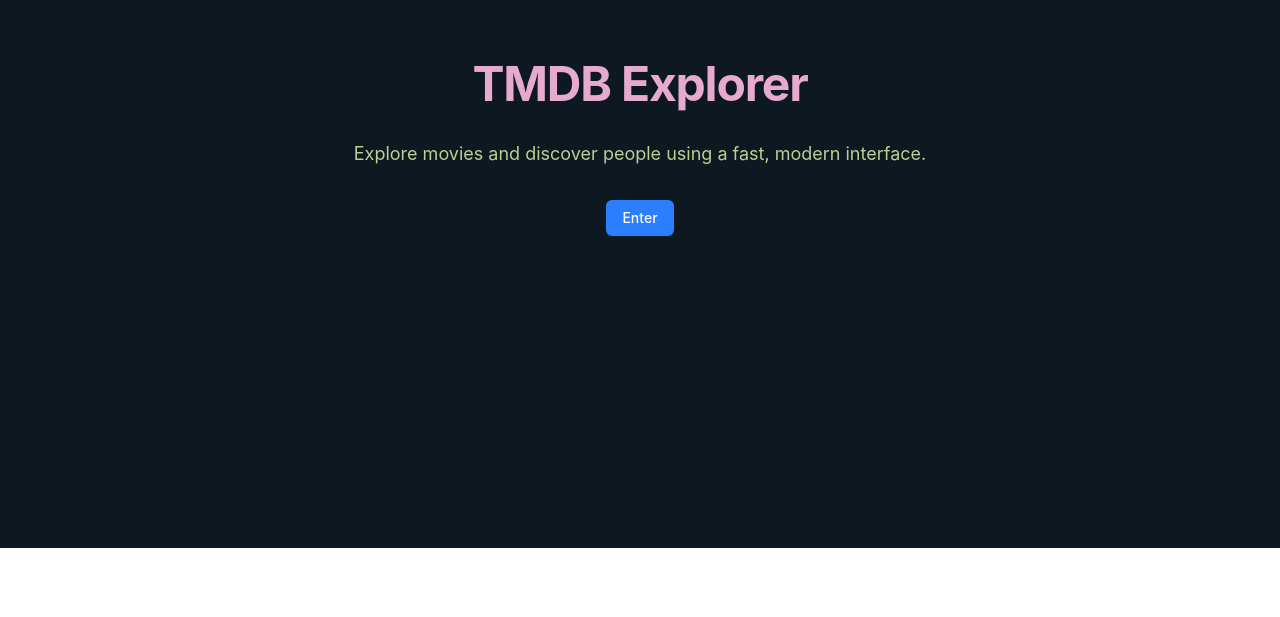
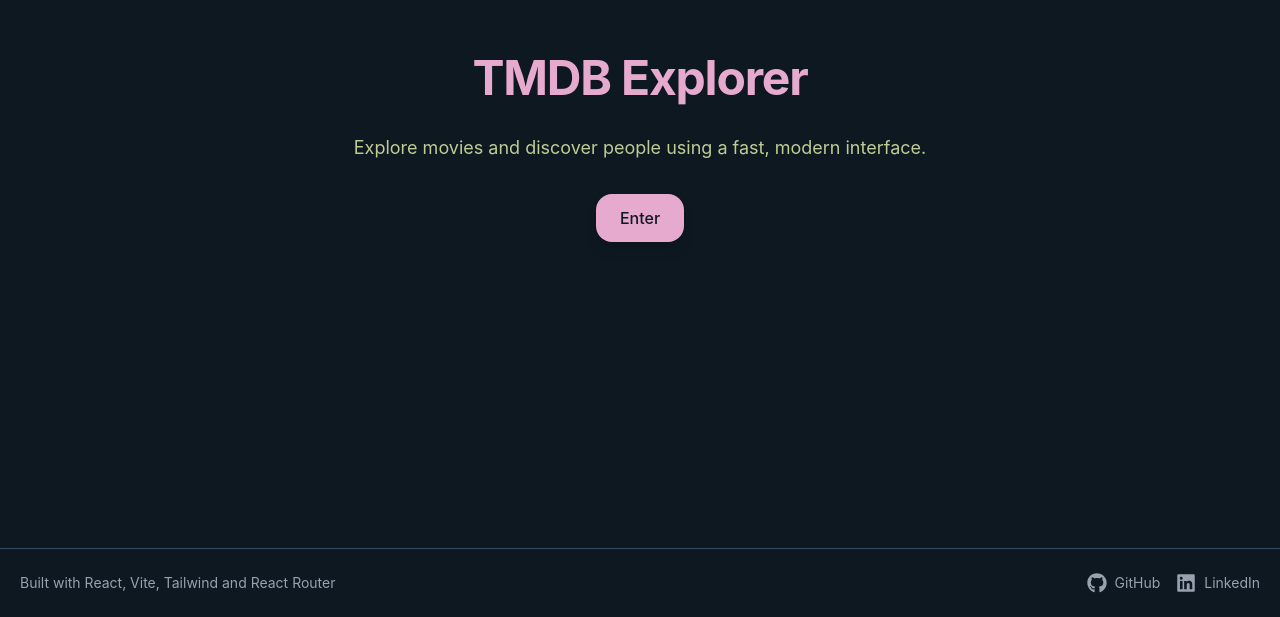
Before and after one commit to RitaLi3711/TMDB-Shop, a React (Vite) app: page / in a window 1280 px wide. Shown: the part 252-869 px from the top of the page. Before the commit the page ends 800 px from the top, so only its background shows below. Built offline with nearby package versions, Linux system fonts and the light colour scheme; no server answers.

Commit message:
Fixed match errors

```diff
--- a/src/components/controls/buttons/Button.tsx
+++ b/src/components/controls/buttons/Button.tsx
@@ -1,23 +1,26 @@
-import type { ReactNode } from "react";
+import type { ReactNode } from 'react';
 
 type ButtonProps = {
   children: ReactNode;
-  variant?: "primary" | "grey" | "red";
+  variant?: 'primary' | 'grey';
   disabled?: boolean;
   onClick: () => void;
 };
 
-const baseStyles = "px-4 py-2 text-sm rounded-md transition font-medium disabled:opacity-50 disabled:cursor-not-allowed";
-
+const baseStyles = 'inline-block px-6 py-3 rounded-2xl transition font-medium shadow-lg';
 const variants = {
-  grey: "bg-gray-700 hover:bg-gray-600 text-white",
-  primary: "bg-blue-500 hover:bg-blue-600 text-white",
-  red: "bg-red-500 hover:bg-red-600 text-white",
+  primary: 'bg-[#e6aace] hover:bg-[#d495b8] text-[#0d1821]',
+  grey: 'bg-[#344966] hover:bg-[#2a3b52] text-[#f0f4ef]',
 };
 
-export const Button = ({ children, variant = "primary", disabled = false, onClick }: ButtonProps) => {
+export const Button = ({ children, variant = 'primary', disabled = false, onClick }: ButtonProps) => {
   return (
-    <button className={`${baseStyles} ${variants[variant]}`} disabled={disabled} onClick={onClick} type="button">
+    <button
+      type="button"
+      className={`${baseStyles} ${disabled ? variants['grey'] : variants[variant]}`}
+      disabled={disabled}
+      onClick={onClick}
+    >
       {children}
     </button>
   );
--- a/src/components/controls/buttons/ButtonGroup.tsx
+++ b/src/components/controls/buttons/ButtonGroup.tsx
@@ -1,4 +1,4 @@
-import { Button } from "@/components";
+import { Button } from '@/components';
 
 type ButtonGroupProps = {
   value: string;
@@ -13,7 +13,7 @@
   return (
     <div className="flex gap-3">
       {options.map((option) => (
-        <Button key={option.value} onClick={() => onClick(option.value)} variant={value === option.value ? "primary" : "grey"}>
+        <Button key={option.value} onClick={() => onClick(option.value)} variant={value === option.value ? 'primary' : 'grey'}>
           {option.label}
         </Button>
       ))}
--- a/src/components/controls/links/Link.tsx
+++ b/src/components/controls/links/Link.tsx
@@ -1,27 +1,32 @@
-import type { ReactNode } from "react";
-import { NavLink, useMatch } from "react-router-dom";
+import type { ReactNode } from 'react';
+import { matchPath, NavLink, useLocation } from 'react-router-dom';
 
 type LinkProps = {
   children: ReactNode;
   to: string;
-  match?: string;
+  match?: string[];
+  replace?: boolean;
 };
 
-export const Link = ({ children, to, match }: LinkProps) => {
-  const matchResult = useMatch({ path: match || "" });
-  const isMatched = !!match && !!matchResult;
+export const Link = ({ children, to, match = [], replace = false }: LinkProps) => {
+  const { pathname } = useLocation();
+
+  const matched = match.some((pattern) =>
+    matchPath({ path: pattern, end: false }, pathname)
+  );
 
   return (
     <NavLink
+      to={to}
+      replace={replace}
       className={({ isActive }) =>
-        `rounded-md border px-4 py-1 transition-all duration-200 ${
-          isActive || isMatched
-            ? "scale-105 border-white bg-white text-gray-900 shadow-lg"
-            : "border-gray-700 bg-gray-700 text-gray-300 hover:border-gray-500 hover:bg-gray-600 hover:text-white"
+        `px-4 py-2 rounded-md transition-all duration-200 border ${
+          isActive || matched
+            ? 'bg-[#e6aace] text-[#0d1821] border-[#e6aace] shadow-lg scale-105'
+            : 'bg-[#344966] text-[#f0f4ef] border-[#344966] hover:bg-[#2a3b52] hover:text-[#f0f4ef] hover:border-[#bfcc94]'
         }`
       }
-      replace
-      to={to}
+      end
     >
       {children}
     </NavLink>
--- a/src/components/controls/links/LinkGroup.tsx
+++ b/src/components/controls/links/LinkGroup.tsx
@@ -1,21 +1,21 @@
-import { Link } from "@/components";
+import { Link } from '@/components';
 
 type LinkGroupProps = {
   options: Array<{
     label: string;
     to: string;
-    match?: string;
+    match?: string[];  // Array of strings
   }>;
 };
 
 export const LinkGroup = ({ options }: LinkGroupProps) => {
   return (
-    <nav className="flex gap-3">
+    <div className="flex gap-6">
       {options.map((option) => (
-        <Link key={option.label} match={option.match} to={option.to}>
+        <Link key={option.label} to={option.to} match={option.match} replace={true}>
           {option.label}
         </Link>
       ))}
-    </nav>
+    </div>
   );
 };
--- a/src/components/site/Header.tsx
+++ b/src/components/site/Header.tsx
@@ -22,10 +22,10 @@
           </h1>
           <LinkGroup
             options={[
-              { label: "Movies", match: "/movies", to: "/movies/category/now_playing" },
-              { label: "TV", match: "/tv", to: "/tv/category/airing_today" },
-              { label: "Trending", match: "/trending", to: "/trending/movie" },
-              { label: "Genre", match: "/genre", to: "/genre/movies/action" },
+              { label: "Movies", match: ["/movies"], to: "/movies/category/now_playing" },
+              { label: "TV", match: ["/tv"], to: "/tv/category/airing_today" },
+              { label: "Trending", match: ["/trending"], to: "/trending/movies" },
+              { label: "Genre", match: ["/genre"], to: "/genre/movies/action" },
             ]}
           />
         </div>
--- a/src/layouts/MainLayout.tsx
+++ b/src/layouts/MainLayout.tsx
@@ -1,11 +1,15 @@
-import { Outlet } from "react-router-dom";
+import { Footer } from '@/components/site/Footer';
+import { Header } from '@/components/site/Header';
+import { Outlet } from 'react-router-dom';
 
 export const MainLayout = () => {
   return (
-    <div className="flex min-h-screen flex-col bg-gray-900 text-white">
-      <main className="flex-1">
+    <div className="min-h-screen bg-[#0d1821] text-[#f0f4ef]">
+      <Header />
+      <main>
         <Outlet />
       </main>
+      <Footer />
     </div>
   );
 };
--- a/src/views/media/MovieView.tsx
+++ b/src/views/media/MovieView.tsx
@@ -58,7 +58,7 @@
                           { label: "Reviews", to: "reviews" },
                         ]
                       : [
-                          { label: "Seasons", match: "/tv/:id/seasons", to: "seasons" },
+                          { label: "Seasons", match: ["/tv/:id/seasons"], to: "seasons" },
                           { label: "Credits", to: "credits" },
                           { label: "Trailers", to: "trailers" },
                           { label: "Reviews", to: "reviews" },
```
